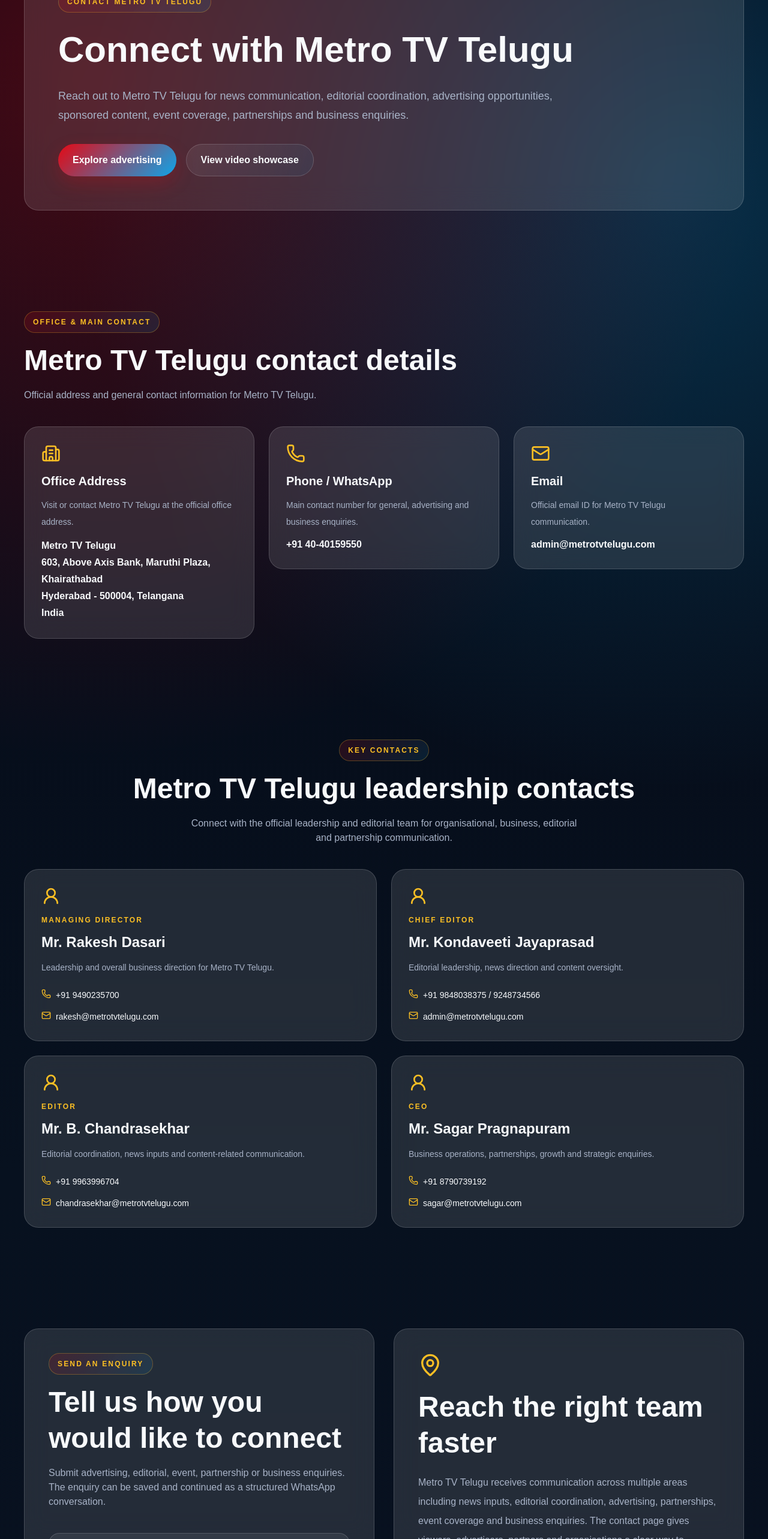
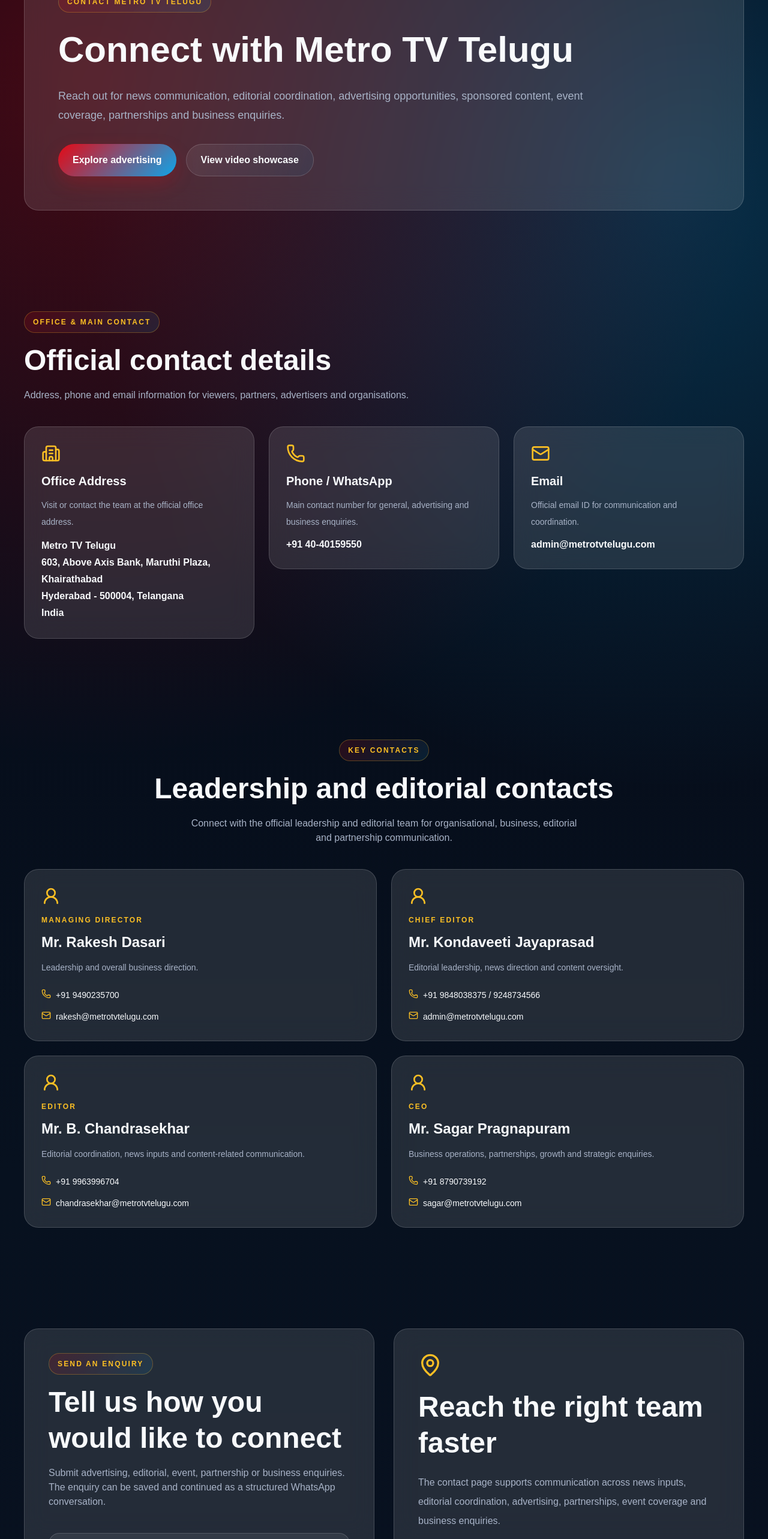
Before and after one commit to shivasricharan/metrotvtelugu, a Next.js app: page /contact in a window 1280 px wide. Shown: the part 234-2800 px from the top of the page at 60% size. Built offline with nearby package versions, Linux system fonts and the light colour scheme.

Commit message:
Polish contact page copy and reduce brand repetition

```diff
--- a/app/contact/page.js
+++ b/app/contact/page.js
@@ -32,7 +32,7 @@
     role: "Managing Director",
     phone: "+91 9490235700",
     email: "rakesh@metrotvtelugu.com",
-    desc: "Leadership and overall business direction for Metro TV Telugu.",
+    desc: "Leadership and overall business direction.",
   },
   {
     name: "Mr. Kondaveeti Jayaprasad",
@@ -87,13 +87,11 @@
 };
 
 function buildOfficeDetails(settings = {}) {
-  const fullAddress =
-    settings.officeaddress || settings.officeAddress || "";
+  const fullAddress = settings.officeaddress || settings.officeAddress || "";
 
   return {
     addressLine1: "Metro TV Telugu",
-    addressLine2:
-      fullAddress || fallbackOfficeDetails.addressLine2,
+    addressLine2: fullAddress || fallbackOfficeDetails.addressLine2,
     cityState: fullAddress ? "" : fallbackOfficeDetails.cityState,
     country: fullAddress ? "" : fallbackOfficeDetails.country,
     phone:
@@ -109,14 +107,14 @@
 
 function normalizeContact(contact) {
   return {
-    name: contact.name || "Metro TV Telugu",
+    name: contact.name || "Team Member",
     role: contact.role || "Team",
     phone: contact.phone || "",
     email: contact.email || "",
     desc:
       contact.description ||
       contact.desc ||
-      "Official contact for Metro TV Telugu communication.",
+      "Official contact for communication and coordination.",
   };
 }
 
@@ -147,9 +145,9 @@
                 </h1>
 
                 <p className="mt-6 text-lg leading-8" style={{ color: "var(--muted)" }}>
-                  Reach out to Metro TV Telugu for news communication, editorial
-                  coordination, advertising opportunities, sponsored content, event
-                  coverage, partnerships and business enquiries.
+                  Reach out for news communication, editorial coordination, advertising
+                  opportunities, sponsored content, event coverage, partnerships and
+                  business enquiries.
                 </p>
 
                 <div className="mt-8 flex flex-wrap gap-4">
@@ -172,8 +170,8 @@
           <FadeIn>
             <SectionTitle
               eyebrow="Office & Main Contact"
-              title="Metro TV Telugu contact details"
-              desc="Official address and general contact information for Metro TV Telugu."
+              title="Official contact details"
+              desc="Address, phone and email information for viewers, partners, advertisers and organisations."
             />
           </FadeIn>
 
@@ -185,7 +183,7 @@
                 <h3 className="mt-4 text-xl font-bold">Office Address</h3>
 
                 <p className="mt-3 text-sm leading-7" style={{ color: "var(--muted)" }}>
-                  Visit or contact Metro TV Telugu at the official office address.
+                  Visit or contact the team at the official office address.
                 </p>
 
                 <p className="mt-3 font-semibold leading-7">
@@ -229,7 +227,7 @@
                 <h3 className="mt-4 text-xl font-bold">Email</h3>
 
                 <p className="mt-3 text-sm leading-7" style={{ color: "var(--muted)" }}>
-                  Official email ID for Metro TV Telugu communication.
+                  Official email ID for communication and coordination.
                 </p>
 
                 <p className="mt-3 font-semibold whitespace-nowrap text-sm md:text-base">
@@ -246,7 +244,7 @@
           <FadeIn>
             <SectionTitle
               eyebrow="Key Contacts"
-              title="Metro TV Telugu leadership contacts"
+              title="Leadership and editorial contacts"
               desc="Connect with the official leadership and editorial team for organisational, business, editorial and partnership communication."
               center={true}
             />
@@ -327,10 +325,9 @@
                 </h2>
 
                 <p className="mt-5 leading-8" style={{ color: "var(--muted)" }}>
-                  Metro TV Telugu receives communication across multiple areas including
-                  news inputs, editorial coordination, advertising, partnerships, event
-                  coverage and business enquiries. The contact page gives viewers,
-                  advertisers, partners and organisations a clear way to connect.
+                  The contact page supports communication across news inputs, editorial
+                  coordination, advertising, partnerships, event coverage and business
+                  enquiries.
                 </p>
 
                 <div className="mt-8 grid gap-4">
@@ -369,7 +366,7 @@
           <FadeIn>
             <SectionTitle
               eyebrow="Enquiry Types"
-              title="How Metro TV Telugu can help"
+              title="How the team can help"
               desc="The contact page supports editorial, advertising, event, partnership and business conversations."
               center={true}
             />
```
